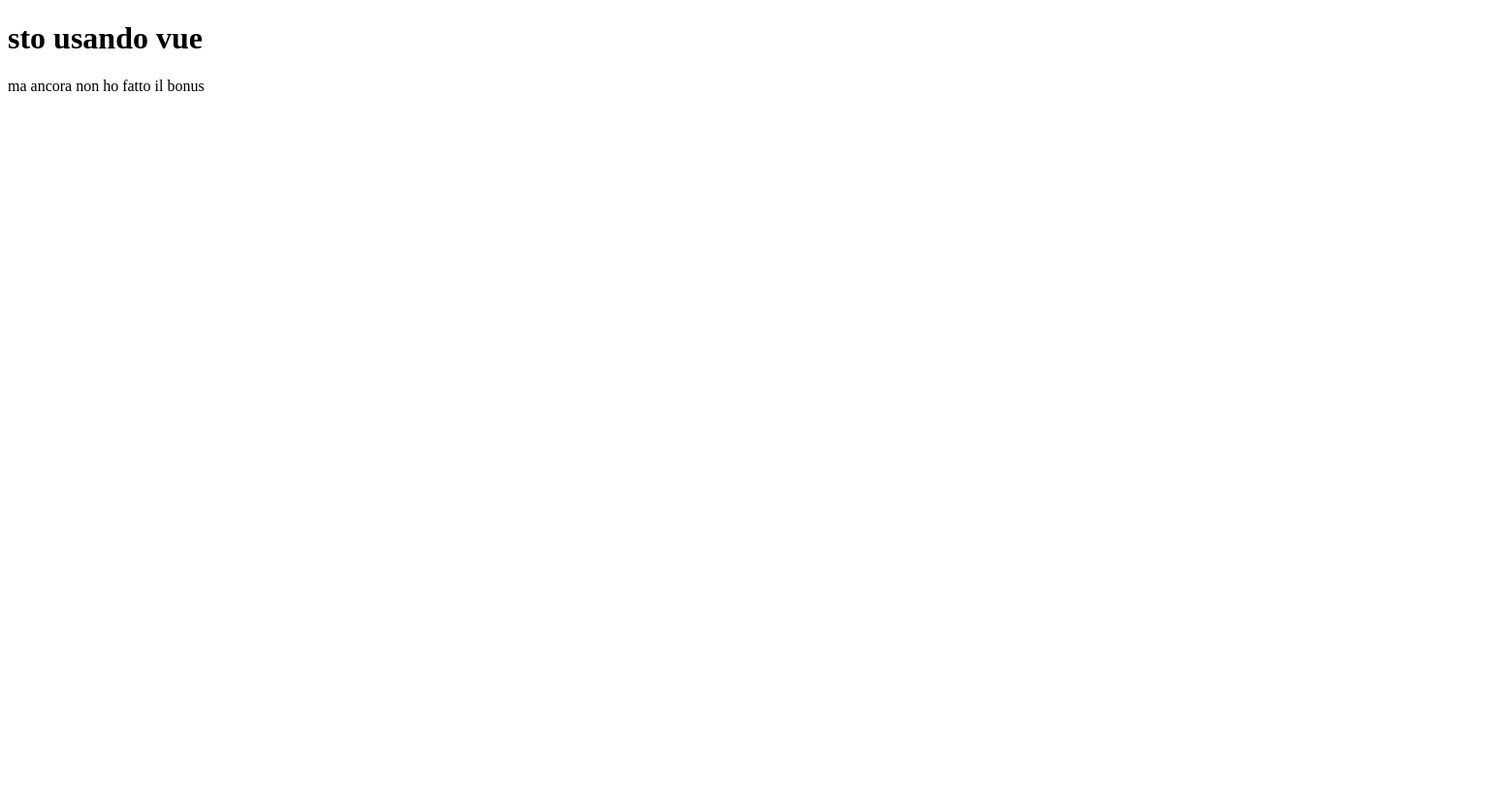
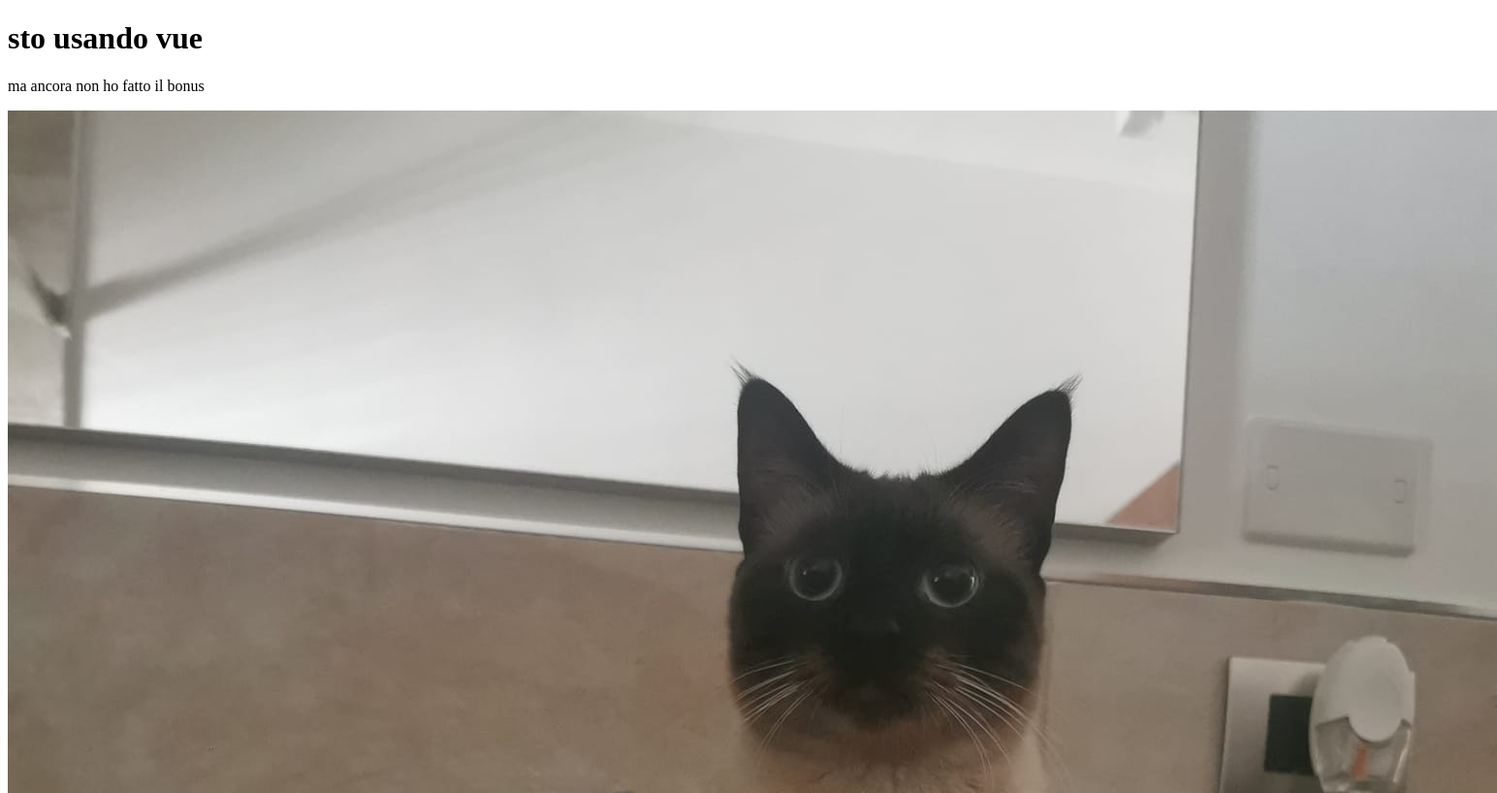
Before and after one commit to chidoriii7/vue-hello, a plain HTML site: page index.html in a window 1280 px wide. Shown: the top 818 px of the page at 97% size, 1544 px wide, since content can reach past the window. Drawn offline with nearby package versions, Linux system fonts and the light colour scheme.

Commit message:
vue-hello: bonus

```diff
--- a/app.js
+++ b/app.js
@@ -10,7 +10,8 @@ const { createApp, ref } = Vue
 
       return {
         titolo: 'sto usando vue',
-        paragrafo: 'ma ancora non ho fatto il bonus'
+        paragrafo: 'ma ancora non ho fatto il bonus',
+        image: '/akira1.jpg'
       }
     }
   }).mount('#app')
--- a/index.html
+++ b/index.html
@@ -10,6 +10,7 @@
     <div id="app">
        <h1>{{ titolo }} </h1>
        <p>{{ paragrafo }}</p>
+       <img v-bind:src="image" alt="">
     </div>
 
     <script src="https://unpkg.com/vue@3/dist/vue.global.js"></script>
```
